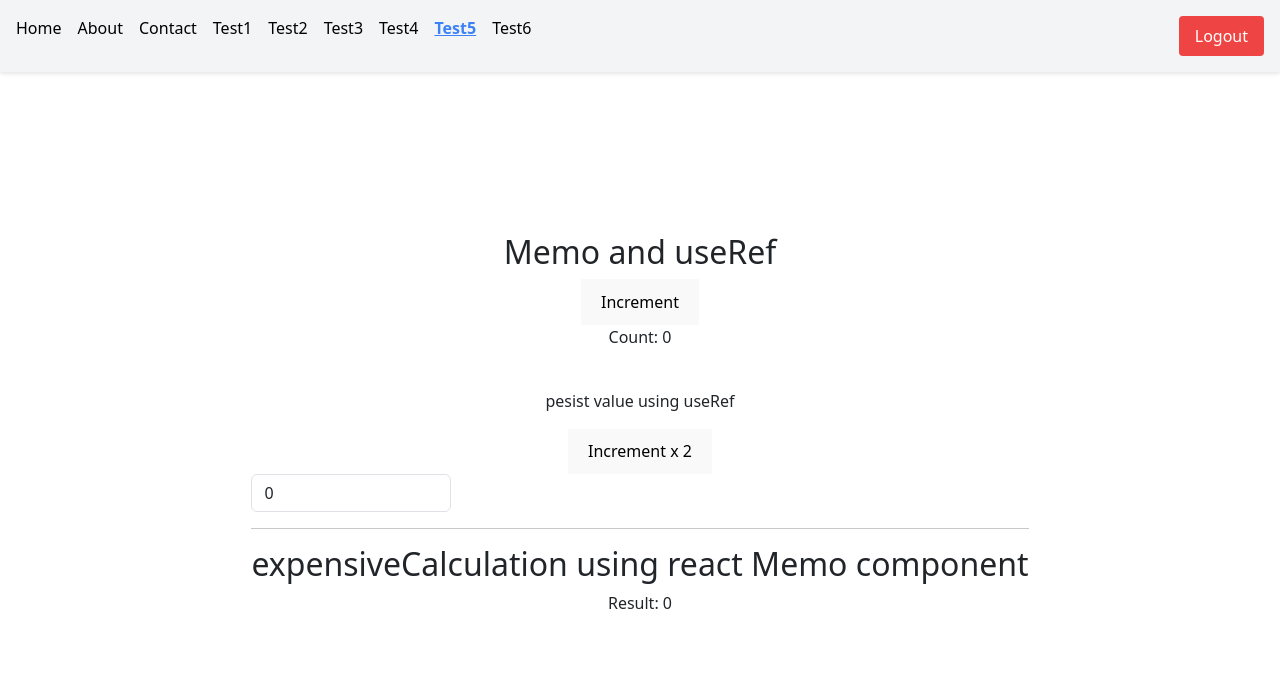
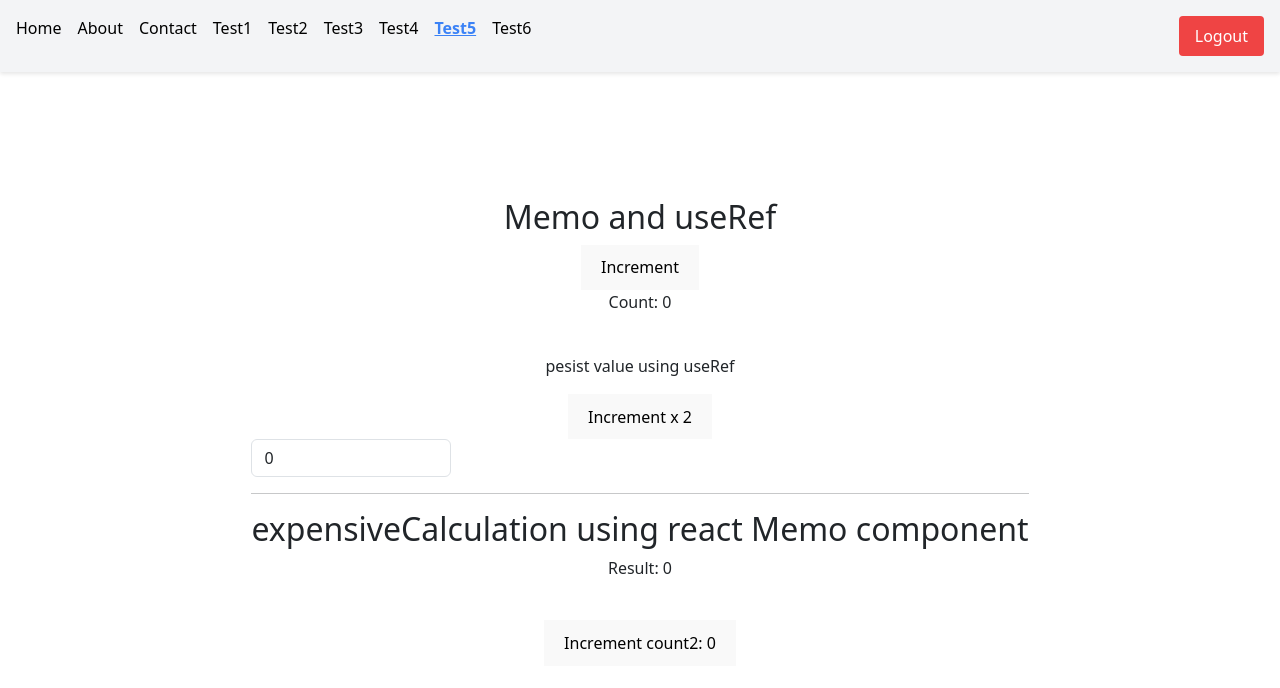
Before and after one commit to poojanpatel-bacancy/react-learn-1, a React (Vite) app: page /test5 in a window 1280 px wide. Shown: the top 688 px of the page. Built offline with nearby package versions, Linux system fonts and the light colour scheme; sample sign-in values are in the browser's storage.

Commit message:
Improve concept for the useMemo and function re-render

```diff
--- a/src/Components/Pages/Test5.tsx
+++ b/src/Components/Pages/Test5.tsx
@@ -1,8 +1,15 @@
-import React, { useRef, useState } from 'react';
+import React, { useCallback, useRef, useState } from 'react';
 import Test5_a from '../Test5_a';
+
 
 const Test5 = () => {
     const [count, setCount] = useState(0);
+
+    const [count2, setCount2] = useState(0);
+    const handleChangeCount2 = useCallback(() => {
+        setCount2(count2 + 1);
+    }, [count2]);
+
 
     const [inputValue, setInputValue] = useState<number | ''>(0);
     const handleChange = (e: React.ChangeEvent<HTMLInputElement>) => {
@@ -42,7 +49,7 @@ const Test5 = () => {
             />
             <hr />
             {/* Render Test5_a only if inputValue is a valid number */}
-            {typeof inputValue === 'number' && <Test5_a num={inputValue} />}
+            {typeof inputValue === 'number' && <Test5_a num={inputValue} count2={count2} handleChangeCount2={handleChangeCount2} />}
         </div>
     );
 };
--- a/src/Components/Test5_a.tsx
+++ b/src/Components/Test5_a.tsx
@@ -1,4 +1,4 @@
-import React from "react";
+import React, { useMemo } from "react";
 
 const expensiveCalculation = (num: number) => {
     console.log("Calculating...");
@@ -8,12 +8,20 @@ const expensiveCalculation = (num: number) => {
     return num * 2;
 };
 
-function Test5_a({ num }: { num: number }) {
+
+function Test5_a({ num, count2, handleChangeCount2 }: { num: number, count2: number, handleChangeCount2: () => void }) {
     console.log('Test5_a rendered.');
+
+    const result = useMemo(() => {
+        return expensiveCalculation(num);
+    }, [num]);
+
     return (
         <div>
             <h2>expensiveCalculation using react Memo component</h2>
-            <p>Result: {expensiveCalculation(num)}</p>
+            <p>Result: {result}</p>
+            <br />
+            <button onClick={handleChangeCount2}>Increment count2: {count2}</button>
         </div>
     )
 }
```
